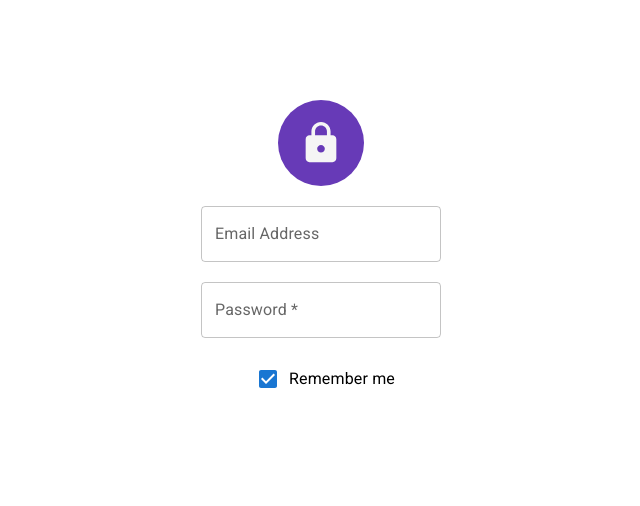
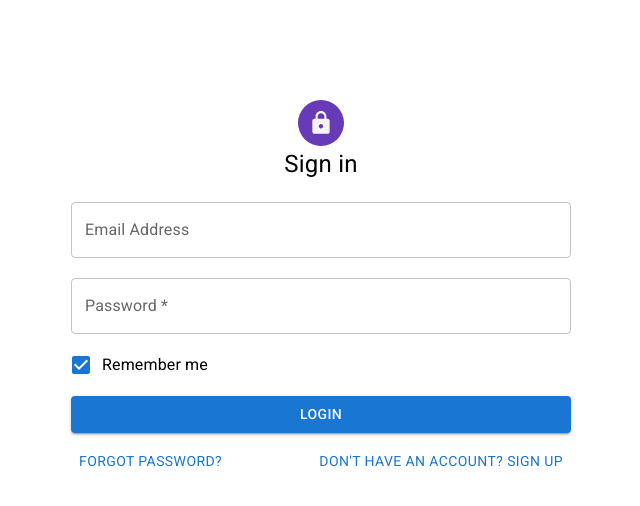
Before and after one commit to MBilalRasheed2/MaterialUI, a React (Create React App) app: page / in a window 1280 px wide. Shown: the top 506 px of the page, without its empty margins (329-969 px from the left). Built offline with nearby package versions, Linux system fonts and the light colour scheme.

Commit message:
Update login page

```diff
--- a/src/components/loginPage/LoginPage.js
+++ b/src/components/loginPage/LoginPage.js
@@ -1,6 +1,6 @@
 import React from 'react'
 import { deepOrange, deepPurple } from '@mui/material/colors';
-import { Avatar, Checkbox, FormControlLabel, FormGroup, Grid, styled, TextField } from '@mui/material'
+import { Avatar, Button, Checkbox, FormControlLabel, FormGroup, Grid, styled, TextField, Typography } from '@mui/material'
 import HttpsIcon from '@mui/icons-material/Https';
 const LoginGrid = styled(Grid, { name: 'login-grid' })({
     display: 'flex',
@@ -10,7 +10,8 @@ const LoginGrid = styled(Grid, { name: 'login-grid' })({
     margin: '100px 10px 10px 10px'
 })
 const FormContainer = styled(Grid, { name: 'form-container' })({
-    minWidth: 300,
+    minWidth: 500,
+    width:'500px',
     margin: '10px',
     display: 'flex',
     flexDirection: 'column',
@@ -19,26 +20,50 @@ const FormContainer = styled(Grid, { name: 'form-container' })({
 })
 
 const FormInput = styled(TextField, 'email-address')({
-    width: '80%',
     margin: '10px',
     borderRadius: '50px'
 })
 const CheckboxInput = styled(FormControlLabel, 'email-address')({
-    margin: '10px',
+
+    alignSelf:'flex-start',
+    marginBottom:'10px'
 })
+const LoginButton = styled(Button)({
 
+})
+const ForgotButton = styled(Button)({
+    fontSize: '0.875rem',
+    fontWeight:400,
+    margin:'10px 0px 0px 0px'
+
+})
+const SignInTitle = styled(Typography)({
+    fontFamily: "Roboto",
+    fontWeight: 400,
+    fontSize: '1.5rem',
+})
 
 
 const LoginPage = () => {
     return (
         <LoginGrid container md={12}>
-            <Avatar sx={{ bgcolor: deepPurple[500], width: 86, height: 86 }}  >
-                <HttpsIcon sx={{ width: 46, height: 46 }} />
+            <Avatar sx={{ bgcolor: deepPurple[500], width: 46, height: 46 }}  >
+                <HttpsIcon sx={{ width: 26, height: 26 }} />
             </Avatar>
+            <SignInTitle>
+            Sign in
+
+            </SignInTitle>
             <FormContainer>
-                <FormInput label="Email Address" variant="outlined" />
-                <FormInput label="Password *" variant="outlined" />
+                <FormInput fullWidth label="Email Address" variant="outlined" />
+                <FormInput fullWidth label="Password *" variant="outlined" />
                 <CheckboxInput control={<Checkbox defaultChecked />} label="Remember me" />
+                <LoginButton fullWidth variant='contained'>Login</LoginButton>
+                <Grid container alignSelf={'center'} justifyContent={"space-between"}>
+                    <ForgotButton >Forgot password?</ForgotButton>
+                    <ForgotButton>Don't have an account? Sign Up</ForgotButton>
+                </Grid>
+
             </FormContainer>
 
         </LoginGrid>
```
